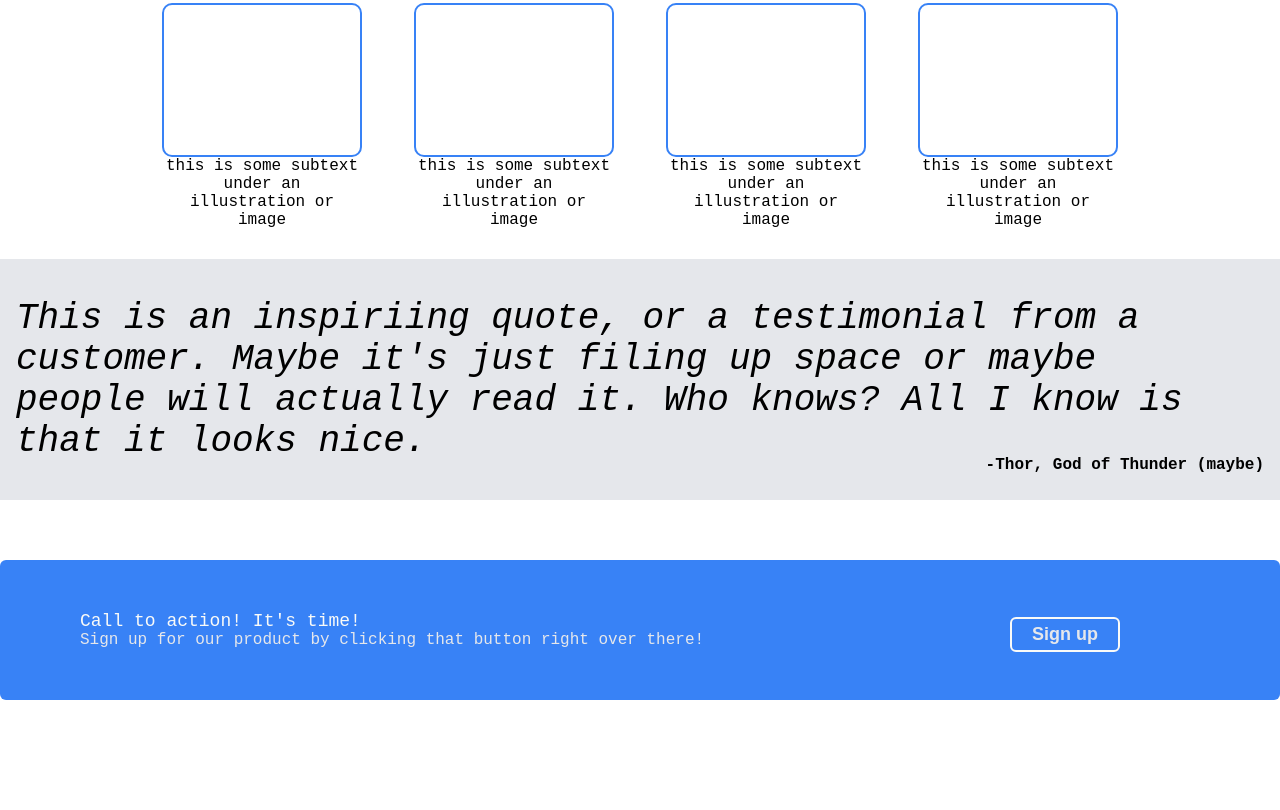
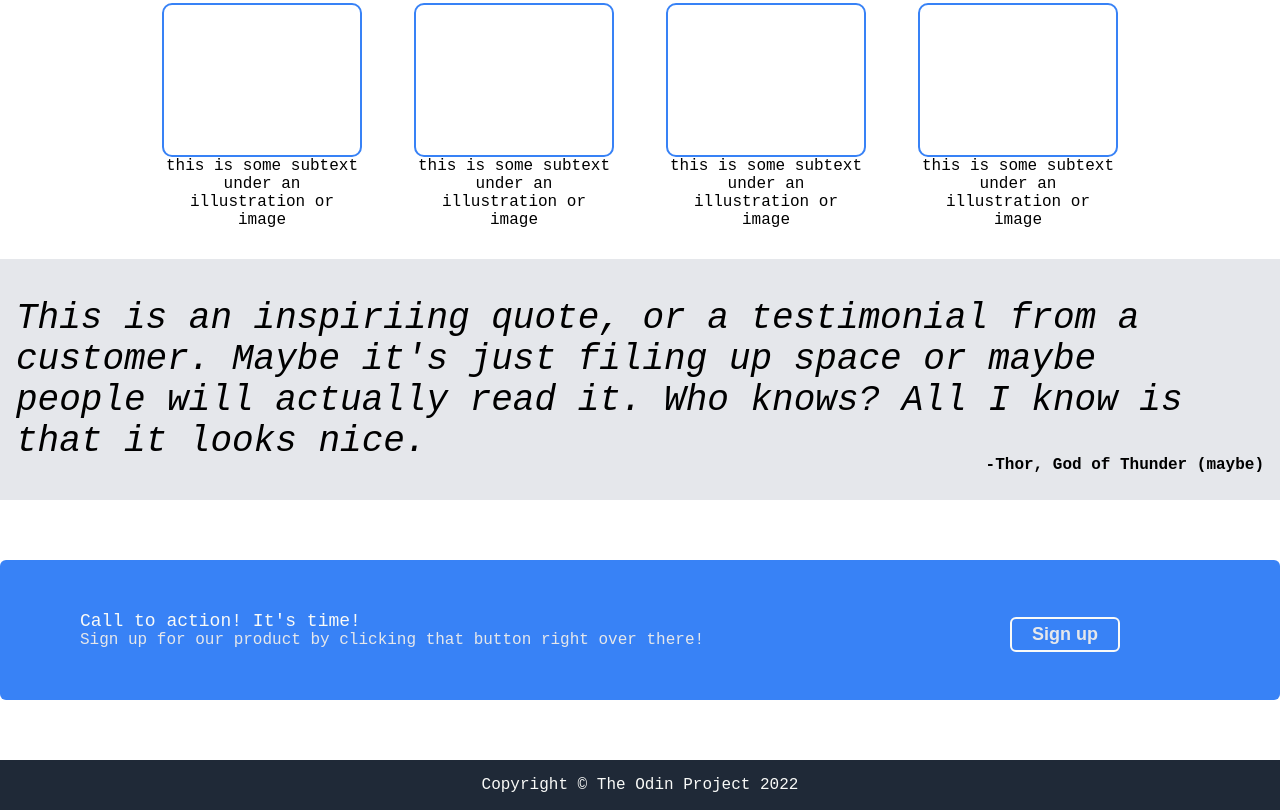
Before and after one commit to GabeGar/TOP-Landing-Page, a plain HTML site: page index.html in a window 1280 px wide. Shown: the part 564-1374 px from the top of the page. Before the commit the page ends 1324 px from the top, so only its background shows below. Drawn offline with Linux system fonts and the light colour scheme.

Commit message:
Final section added, the footer
Alongside this final addition to the landing page, changed some minor
transition styles, in the third blockquote section. Lessens the visual
impact of style, as prior style was too excessive.

```diff
--- a/index.html
+++ b/index.html
@@ -79,6 +79,12 @@
     </div>
   </section>
 
+  <footer class="footer">
+    <div class="footer container">
+      <div class="text">Copyright &copy; The Odin Project 2022 </div>
+    </div>
+  </footer>
+
 </body>
 
 </html>
--- a/styles.css
+++ b/styles.css
@@ -230,3 +230,20 @@ header.header {
 .fourth.container .signup-button:hover {
   background-color: #F9FAF8;
 }
+
+/* *Footer Section  */
+
+.footer {
+  min-height: 50px;
+}
+
+.footer.container {
+  background-color: #1F2937;
+  display: flex;
+  justify-content: center;
+  align-items: center;
+}
+
+.footer.container .text {
+  color: #F9FAF8;
+}
```
